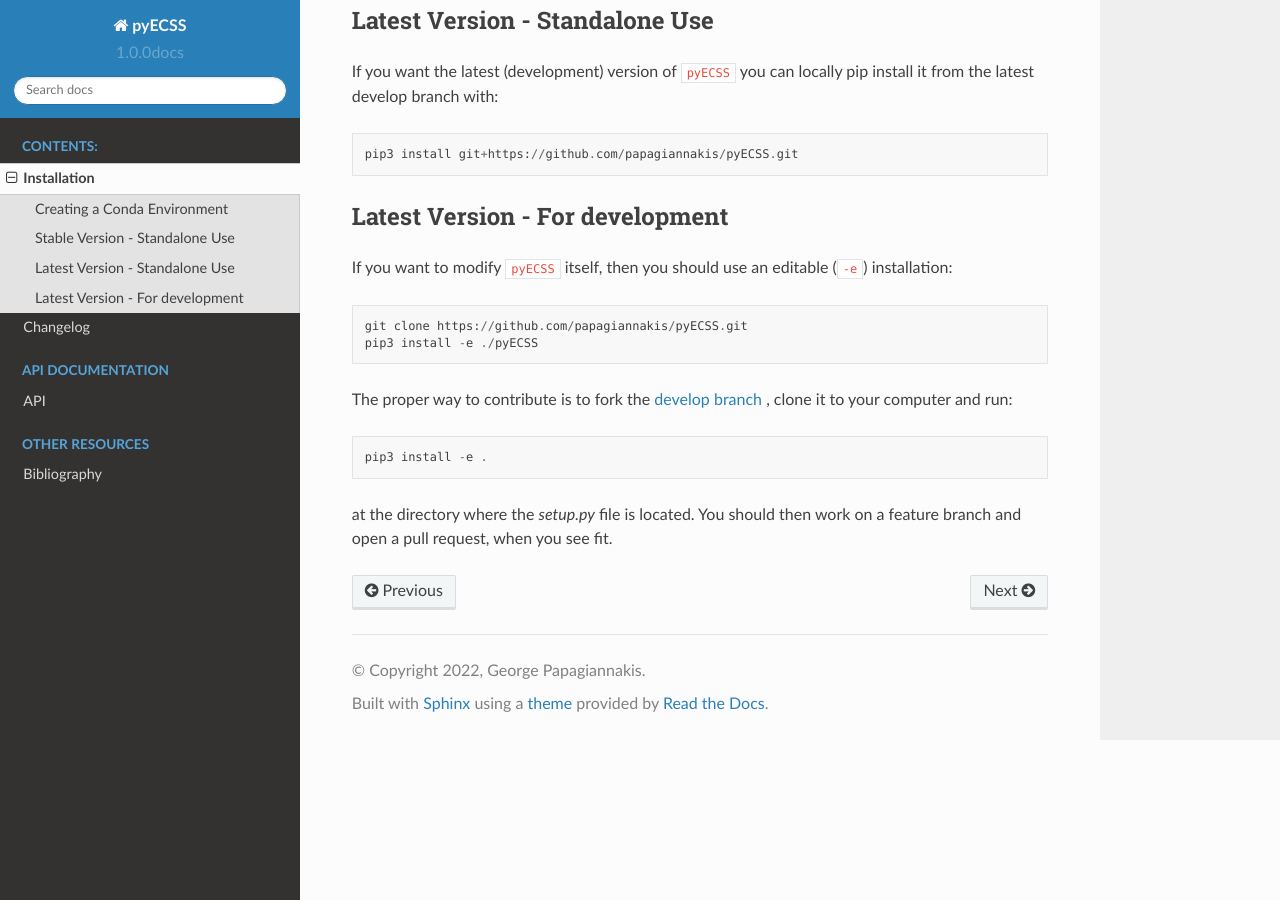
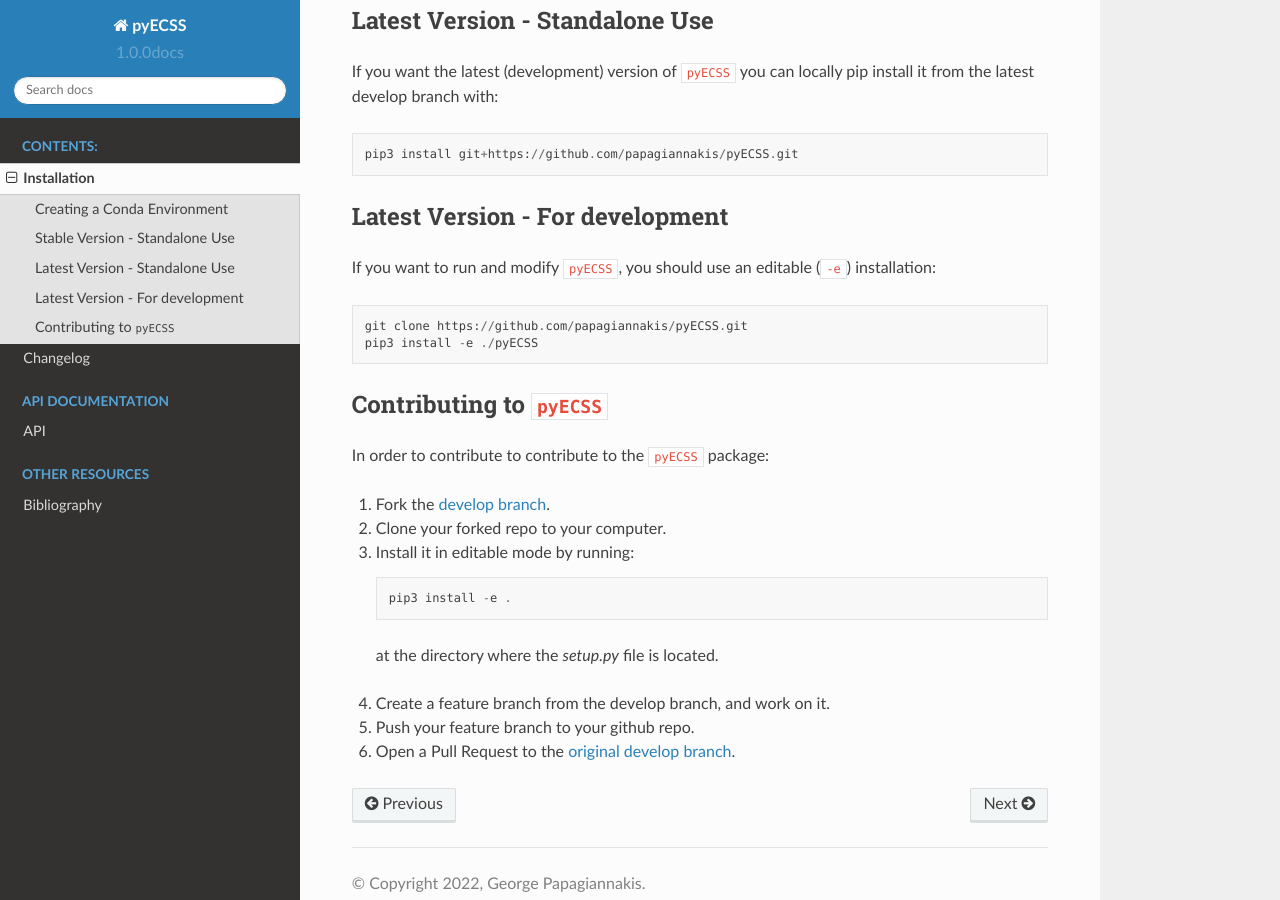
Before and after one commit to papagiannakis/pyECSS, a Sphinx documentation site: the page built from docs/installation.rst, in a window 1280 px wide and 900 px high, scrolled down 1096 px. Built offline with Sphinx 7.4.7 and the Read the Docs theme 2.0.0, drawn with Linux system fonts in a browser that asks for light colours; some of the changed text lies outside the part shown.

Commit message:
Retouch installation instructions

```diff
--- a/docs/installation.rst
+++ b/docs/installation.rst
@@ -9,7 +9,7 @@
 ------------------------------
 After downloading the proper
 `Anaconda python distribution <https://www.anaconda.com/distribution/#download-section>`_,
-based on your system you may create a virtual environment via the ``conda`` command.
+based on your system, you may create a virtual environment via the ``conda`` command.
 
 Typically, you may create a new envirnment via the command::
 
@@ -48,15 +48,24 @@
 Latest Version - For development
 -----------------------------------
 
-If you want to modify ``pyECSS`` itself, then you should use an editable (``-e``) installation::
+If you want to run and modify ``pyECSS``, you should use an editable (``-e``) installation::
 
     git clone https://github.com/papagiannakis/pyECSS.git
     pip3 install -e ./pyECSS
 
-The proper way to contribute is to fork the `develop branch <https://github.com/papagiannakis/pyECSS.git@develop>`_ ,
-clone it to your computer and run::
+
+Contributing to ``pyECSS``
+-----------------------------------
+
+In order to contribute to contribute to the ``pyECSS`` package:
+
+1. Fork the `develop branch <https://github.com/papagiannakis/pyECSS.git>`_.
+2. Clone your forked repo to your computer.
+3. Install it in editable mode by running::
 
     pip3 install -e .
 
-at the directory where the `setup.py` file is located.
-You should then work on a feature branch and open a pull request, when you see fit.
+  at the directory where the `setup.py` file is located.
+4. Create a feature branch from the develop branch, and work on it.
+5. Push your feature branch to your github repo.
+6. Open a Pull Request to the `original develop branch <https://github.com/papagiannakis/pyECSS.git>`_.
```
